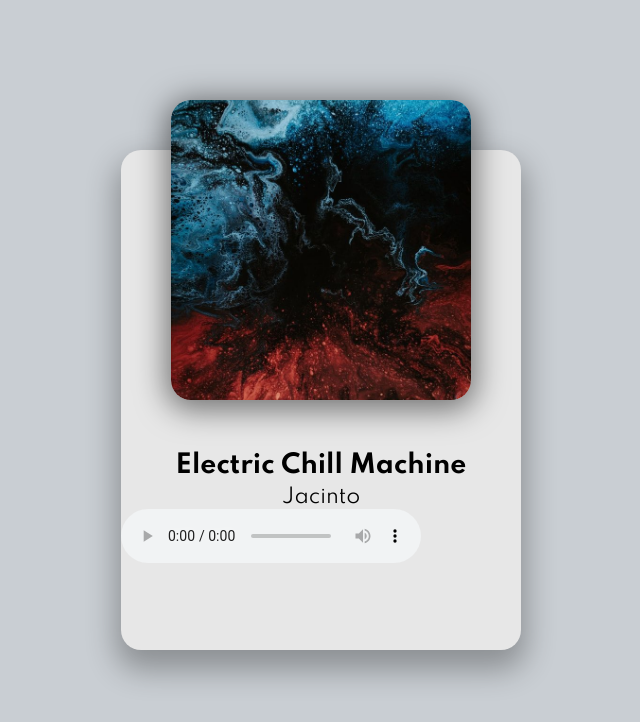
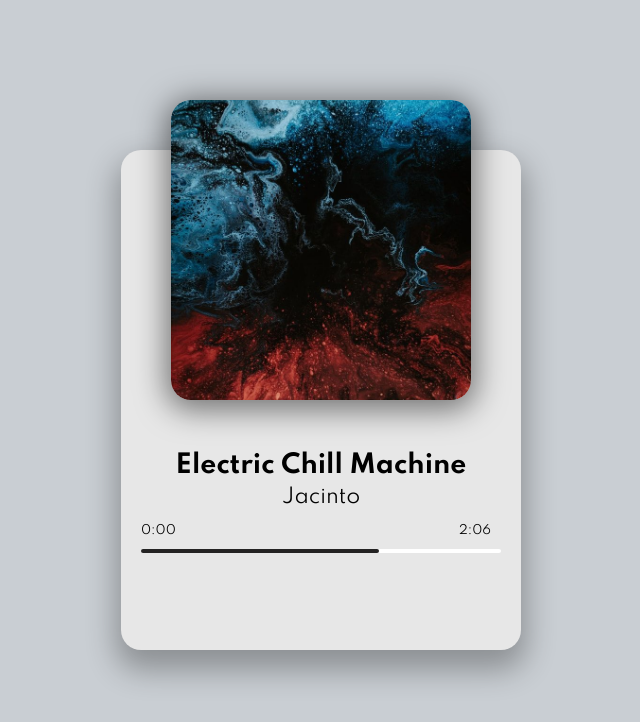
Before and after one commit to aizazjk02/MusicPlayer, a plain HTML site: page index.html in a window 1280 px wide. Shown: the whole page, without its empty margins (319-959 px from the left). Drawn offline with Linux system fonts and the light colour scheme.

Commit message:
Add progress bar html and css code

```diff
--- a/index.html
+++ b/index.html
@@ -17,7 +17,18 @@
         </div>
         <h2 id="title">Electric Chill Machine</h2>
         <h3 id="artist">Jacinto</h3>
-        <audio src="music/jacinto-1.mp3" controls></audio>
+        <audio src="music/jacinto-1.mp3" ></audio>
+        <!-- progress -->
+        <div class="progress-container" id="progress-container">
+            <div class="progress" id="progress">
+                <div class="duration-wrapper">
+                    <span id="current-time">0:00</span>
+                    <span id="duration">2:06</span>
+                </div>
+            </div>
+        </div>
     </div>
+    <!-- Script -->
+    <script src="script.js"></script>
 </body>
 </html>
--- a/style.css
+++ b/style.css
@@ -75,6 +75,7 @@ html {
     position: relative;
     top: -25px;
     display: flex;
+    width: 350px;
     justify-content: space-between;
   }
 
```
Also changed, not shown: 1 other file.
